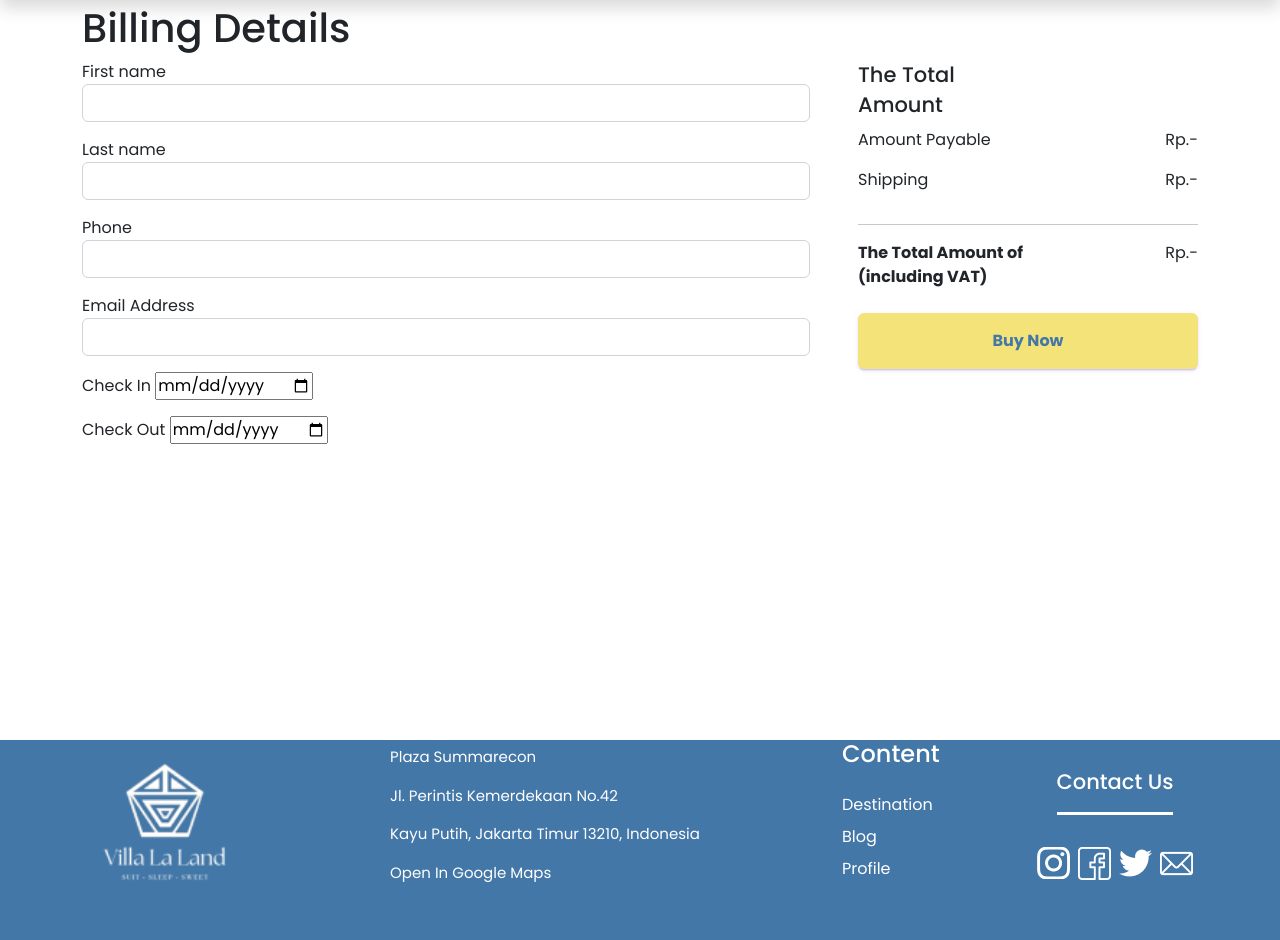
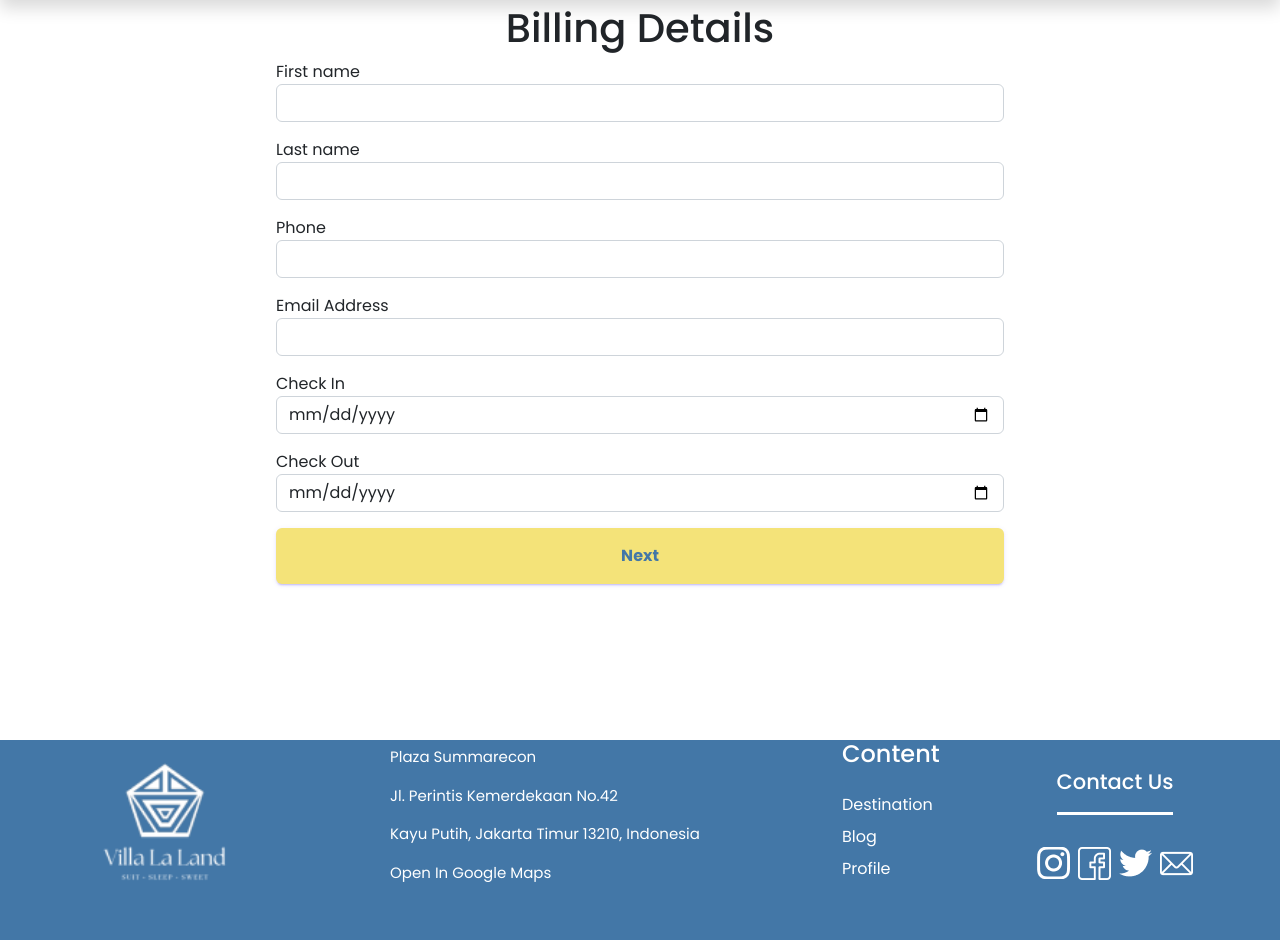
Before and after one commit to melatinurmalasari/VillaLaLand, a PHP site: page /billing.php in a window 1280 px wide. Shown: the part 116-1056 px from the top of the page. Run offline with PHP 8.4, Linux system fonts and the light colour scheme; tables that the repository leaves empty or names only in its code hold one stand-in row (values such as "Sample post").

Commit message:
update destination2, dasboard, fix logic billing, nambah file transaksi

```diff
--- a/billing.php
+++ b/billing.php
@@ -17,9 +17,9 @@
   <main>
     <section class="billing pt-120">
       <div class="container">
-        <h1>Billing Details</h1>
+        <h1 class="text-center">Billing Details</h1>
         <div class="row gx-5">
-          <div class="col-sm-12 col-md-8 border-md-end">
+          <div class="col-sm-12 col-md-8 border-md-end justify-content-center mx-auto">
             <form method="post" enctype = "multipart/form-data">
               <div class="mb-3">
                 <label>First name</label>
@@ -39,32 +39,15 @@
               </div>
               <div class="mb-3">
                   <label for="check-in">Check In</label>
-                  <input type="date" id="checkin" name="checkin" required>
+                  <input class="form-control" type="date" id="checkin" name="checkin" required>
               </div>
               <div class="mb-3">
                   <label for="check-out">Check Out</label>
-                  <input type="date" id="checkout" name="checkout" required>
+                  <input class="form-control" type="date" id="checkout" name="checkout" required>
               </div>
-          </div>
-          <?php require_once 'query_billing.php' ?>
-          <div class="col-sm-12 col-md-4">
-            <h3>The Total <br> Amount</h3>
-            <div class="d-flex justify-content-between">
-              <p>Amount Payable</p>
-              <p>Rp.-</p>
-            </div>
-            <div class="d-flex justify-content-between">
-              <p>Shipping</p>
-              <p>Rp.-</p>
-            </div>
-            <hr>
-            <div class="d-flex justify-content-between">
-              <b>The Total Amount of <br> (including VAT)</b>
-              <p>Rp.-</p>
-            </div>
-            <br>
-            <div class="col-12">
-              <input type="submit" name="add_guest" value="Buy Now" class="btn btn-primary fw-bold w-100">
+              <div class="col-12">
+              <input type="submit" name="add_guest" value="Next" class="btn btn-primary fw-bold w-100">
+              <?Php require_once 'query_billing.php' ?>
             </div>
             </form>
           </div>
@@ -73,6 +56,7 @@
     </section>
   </main>
 
+
   <?php include "footer.php" ?>
 
   <script src="https://cdn.jsdelivr.net/npm/@popperjs/core@2.11.6/dist/umd/popper.min.js"></script>
--- a/query_billing.php
+++ b/query_billing.php
@@ -30,8 +30,8 @@ if (isset($_POST['add_guest'])){
 		}else{
 			if($guest_id = $fetch['guest_id']){
 				$room_id = $_REQUEST['room_id'];
-				$koneksi->query("INSERT INTO `transaction`(guest_id, room_id, checkin) VALUES('$guest_id', '$room_id', '$checkin')") or die(mysqli_error());
-				header("location:index.php");
+				$koneksi->query("INSERT INTO `transaction`(guest_id, room_id, checkin, checkout, first_name, last_name, contactno, email) VALUES('$guest_id', '$room_id', '$checkin', '$checkout', '$firstname', '$lastname', '$phone', '$email')") or die(mysqli_error());
+				header("location:transaksi.php");
 			}else{
 				echo "<script>alert('Error Javascript Exception!')</script>";
 			}
```
Also changed, not shown: dasboard.php (+6 -4 lines), destination2.php (+5 -7 lines), transaksi.php (added, +42 -0 lines).
